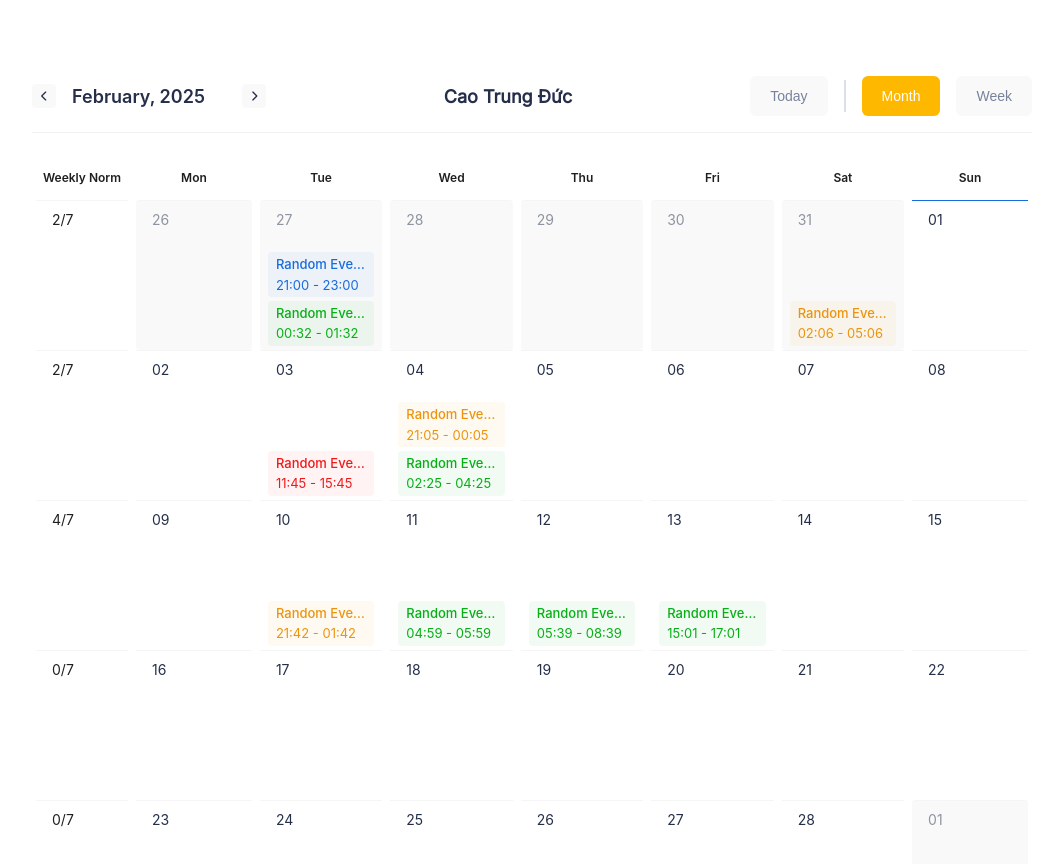
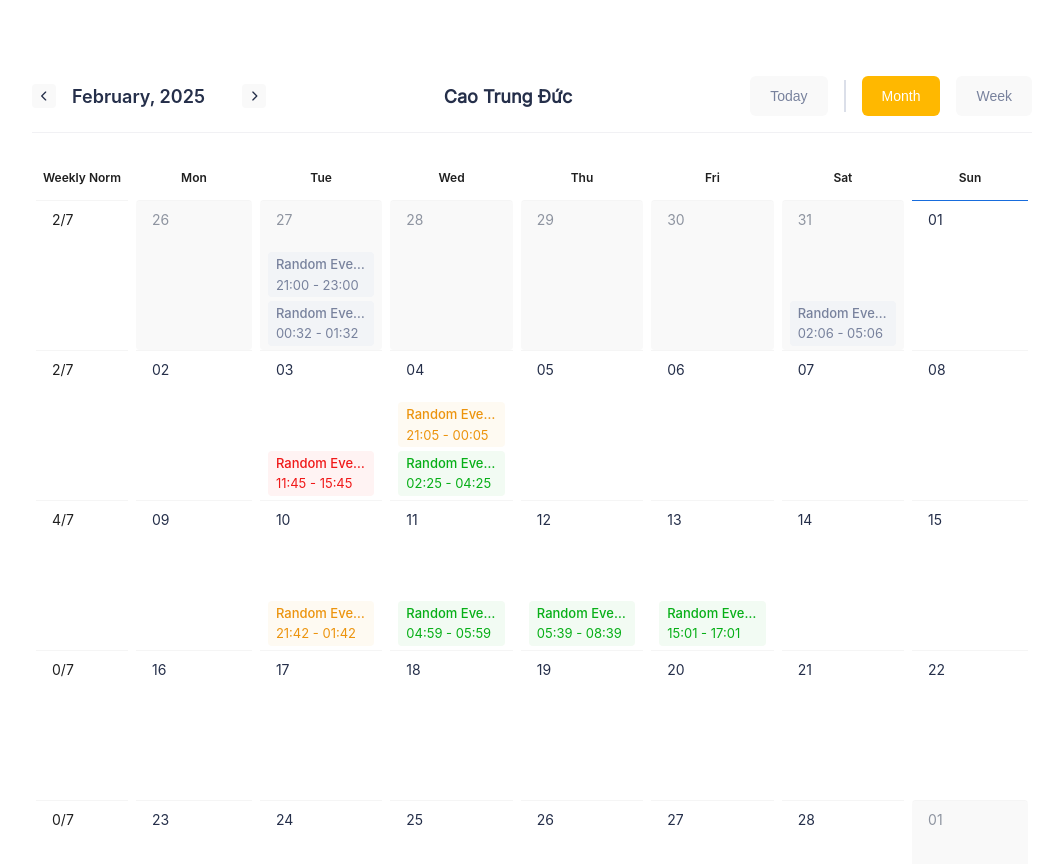
Before and after one commit to caotrungduc03/antd-calendar, a React (Vite) app: page / in a window 1280 px wide. Shown: the top 864 px of the page, without its empty margins (108-1171 px from the left). Built offline with nearby package versions, Linux system fonts and the light colour scheme.

Commit message:
style: change css

```diff
--- a/src/components/AntdCalendar.css
+++ b/src/components/AntdCalendar.css
@@ -164,11 +164,6 @@
   background-color: rgb(23 108 221 / 0.1)
 }
 
-.antd-calendar .tw-bg-secondary {
-  --tw-bg-opacity: 1;
-  background-color: rgb(242 244 247 / var(--tw-bg-opacity, 1))
-}
-
 .antd-calendar .tw-bg-white {
   --tw-bg-opacity: 1;
   background-color: rgb(255 255 255 / var(--tw-bg-opacity, 1))
@@ -180,6 +175,10 @@
 
 .antd-calendar .tw-p-1 {
   padding: 4px
+}
+
+.antd-calendar .tw-p-8 {
+  padding: 32px
 }
 
 .antd-calendar .tw-px-2 {
@@ -218,6 +217,10 @@
 
 .antd-calendar .tw-pt-2 {
   padding-top: 8px
+}
+
+.antd-calendar .tw-pt-8 {
+  padding-top: 32px
 }
 
 .antd-calendar .tw-text-center {
@@ -269,11 +272,6 @@
 .antd-calendar .tw-text-black {
   --tw-text-opacity: 1;
   color: rgb(37 47 74 / var(--tw-text-opacity, 1))
-}
-
-.antd-calendar .tw-text-gray-2 {
-  --tw-text-opacity: 1;
-  color: rgb(120 130 157 / var(--tw-text-opacity, 1))
 }
 
 .antd-calendar .tw-text-info {
@@ -349,6 +347,13 @@
   color: rgb(240 25 25 / var(--tw-text-opacity, 1))
 }
 
+.antd-calendar .event-default {
+  --tw-bg-opacity: 1;
+  background-color: rgb(242 244 247 / var(--tw-bg-opacity, 1));
+  --tw-text-opacity: 1;
+  color: rgb(120 130 157 / var(--tw-text-opacity, 1))
+}
+
 .antd-calendar .ant-table-thead .ant-table-cell,
 .antd-calendar .ant-table-tbody .ant-table-cell {
   border-style: none;
--- a/src/components/AntdCalendar.tsx
+++ b/src/components/AntdCalendar.tsx
@@ -20,7 +20,7 @@ const AntdCalendar = ({ events, handleOpenDetail, handleOpenCreate }: IAntdCalen
 
   return (
     <div className="antd-calendar">
-      <div className="tw-flex tw-flex-col tw-gap-y-6 tw-mt-8 tw-px-8 tw-pb-8 tw-bg-white">
+      <div className="tw-flex tw-flex-col tw-gap-y-6 tw-p-8 tw-bg-white">
         <HeaderCalendar
           title="Cao Trung Đức"
           currentDate={currentDate}
--- a/src/components/MonthlyCalendar/MonthlyEvent.tsx
+++ b/src/components/MonthlyCalendar/MonthlyEvent.tsx
@@ -9,11 +9,7 @@ interface IMonthlyEventProps {
 
 const MonthlyEvent = ({ event, isSameMonth }: IMonthlyEventProps) => {
   return (
-    <li
-      className={`tw-px-2 tw-py-0.5 tw-rounded event-${convertType[event.type]} ${
-        !isSameMonth ? "tw-bg-secondary tw-text-gray-2" : ""
-      }`}
-    >
+    <li className={`tw-px-2 tw-py-0.5 tw-rounded event-${isSameMonth ? convertType[event.type] : "default"}`}>
       <div className="tw-text-[13px] tw-font-medium tw-line-clamp-1">{event.title}</div>
       <div className="tw-text-[13px] tw-font-normal">
         {dayjs(event.startTime).format("HH:mm")} - {dayjs(event.endTime).format("HH:mm")}
--- a/src/tailwind.css
+++ b/src/tailwind.css
@@ -41,6 +41,10 @@
   @apply tw-border-error tw-bg-error/5 tw-text-error;
 }
 
+.antd-calendar .event-default {
+  @apply tw-bg-secondary tw-text-gray-2;
+}
+
 .antd-calendar .ant-table-thead .ant-table-cell,
 .antd-calendar .ant-table-tbody .ant-table-cell {
   @apply tw-border-none tw-bg-transparent before:!tw-w-0 tw-p-0;
```
